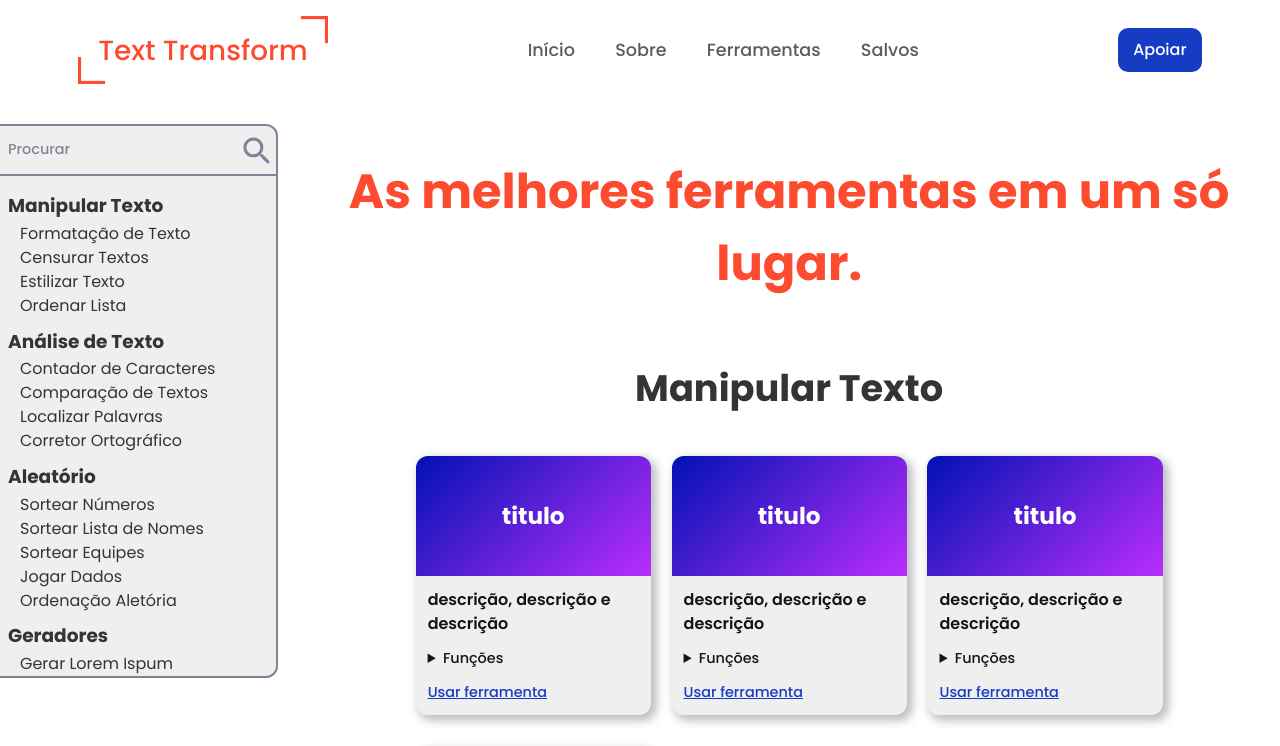
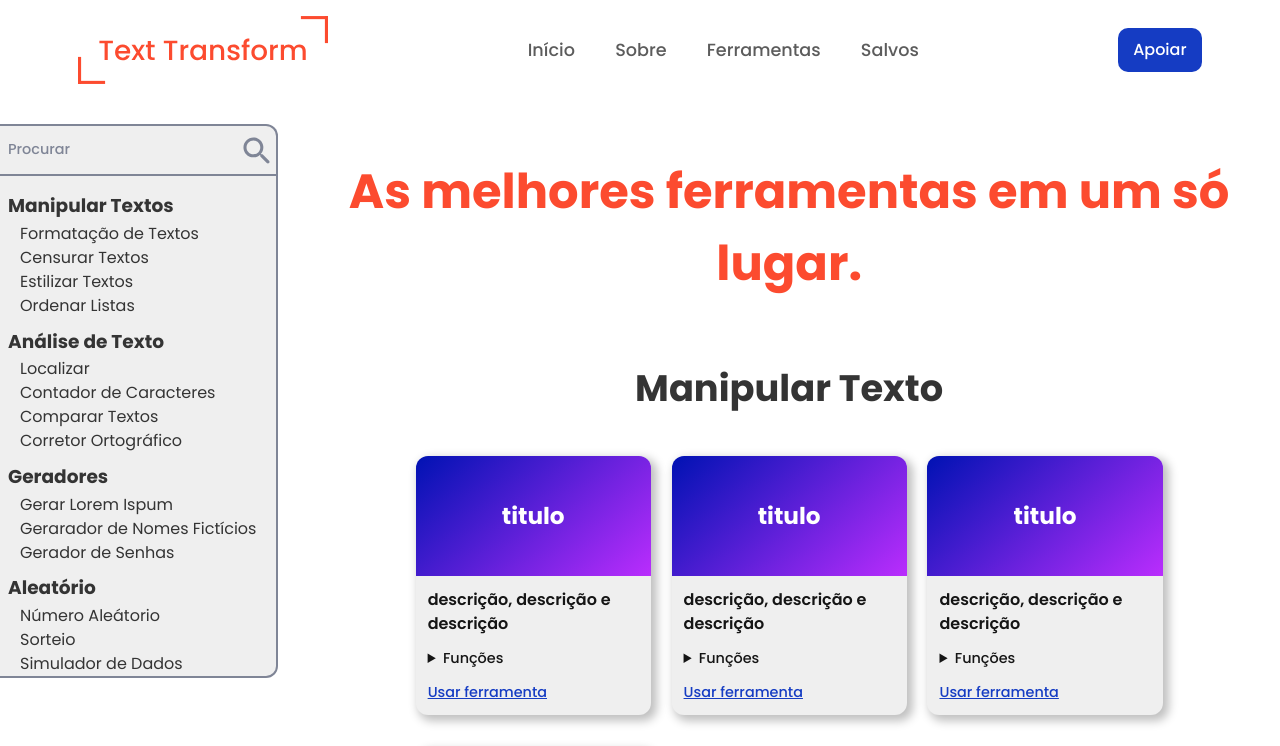
Before and after one commit to CauaRodrigues/text-transform, a Next.js app: page /ferramentas in a window 1280 px wide. Shown: the top 746 px of the page. Built offline with nearby package versions, Linux system fonts and the light colour scheme.

Commit message:
feat(user): lista dinâmica dentro de anside bar

```diff
--- a/src/components/AsideTools/index.tsx
+++ b/src/components/AsideTools/index.tsx
@@ -1,19 +1,38 @@
 "use client";
+
+import { useState, useEffect, Fragment } from "react";
+import Image from "next/image";
+import Link from "next/link";
 
 import SearchIcon from "@/assets/icons/utils/magnify-gray.svg";
 import FetchToolsService from "@/services/FetchTools";
-import Image from "next/image";
-import Link from "next/link";
 
 import "./styles.scss";
 
 const srv = new FetchToolsService();
 
+interface ToolsListType {
+  id: number;
+  name: string;
+  list: {
+    id: number;
+    urlName: string;
+    title: string;
+    description: string;
+  }[];
+}
+
 export default function AsideTools() {
-  const sla = async () => {
-    const toolsName = await srv.listNamesAndCategories();
-    console.log(toolsName.data);
+  const [toolsList, setToolsList] = useState<ToolsListType[]>([]);
+
+  const loadTools = async () => {
+    const data = await srv.listNamesAndCategories();
+    setToolsList(data.tools.categories);
   };
+
+  useEffect(() => {
+    loadTools();
+  }, []);
 
   return (
     <aside className="menu__list--tools">
@@ -24,105 +43,32 @@ export default function AsideTools() {
           placeholder="Procurar"
           type="text"
         />
-        <button onClick={sla}>
+        <button>
           <Image alt="pesquisar" height={27.02} src={SearchIcon} width={27} />
         </button>
       </header>
 
       <section>
-        <div className="box__category--tools">
-          <h3>Manipular Texto</h3>
-          <ul>
-            <li>
-              <Link href={`/ferramentas/${"tool"}`}>Formatação de Texto</Link>
-            </li>
-            <li>
-              <Link href={`/ferramentas/${"tool"}`}>Censurar Textos</Link>
-            </li>
-            <li>
-              <Link href={`/ferramentas/${"tool"}`}>Estilizar Texto</Link>
-            </li>
-            <li>
-              <Link href={`/ferramentas/${"tool"}`}>Ordenar Lista</Link>
-            </li>
-          </ul>
-        </div>
-
-        <div className="box__category--tools">
-          <h3>Análise de Texto</h3>
-          <ul>
-            <li>
-              <Link href={`/ferramentas/${"tool"}`}>
-                Contador de Caracteres
-              </Link>
-            </li>
-            <li>
-              <Link href={`/ferramentas/${"tool"}`}>Comparação de Textos</Link>
-            </li>
-            <li>
-              <Link href={`/ferramentas/${"tool"}`}>Localizar Palavras</Link>
-            </li>
-            <li>
-              <Link href={`/ferramentas/${"tool"}`}>Corretor Ortográfico</Link>
-            </li>
-          </ul>
-        </div>
-
-        <div className="box__category--tools">
-          <h3>Aleatório</h3>
-          <ul>
-            <li>
-              <Link href={`/ferramentas/${"tool"}`}>Sortear Números</Link>
-            </li>
-            <li>
-              <Link href={`/ferramentas/${"tool"}`}>
-                Sortear Lista de Nomes
-              </Link>
-            </li>
-            <li>
-              <Link href={`/ferramentas/${"tool"}`}>Sortear Equipes</Link>
-            </li>
-            <li>
-              <Link href={`/ferramentas/${"tool"}`}>Jogar Dados</Link>
-            </li>
-            <li>
-              <Link href={`/ferramentas/${"tool"}`}>Ordenação Aletória</Link>
-            </li>
-          </ul>
-        </div>
-
-        <div className="box__category--tools">
-          <h3>Geradores</h3>
-          <ul>
-            <li>
-              <Link href={`/ferramentas/${"tool"}`}>Gerar Lorem Ispum</Link>
-            </li>
-            <li>
-              <Link href={`/ferramentas/${"tool"}`}>Gerar Nomes</Link>
-            </li>
-            <li>
-              <Link href={`/ferramentas/${"tool"}`}>Gerar Senhas</Link>
-            </li>
-          </ul>
-        </div>
-
-        <div className="box__category--tools">
-          <h3>Criptografia e Codificação</h3>
-          <ul>
-            <li>
-              <Link href={`/ferramentas/${"tool"}`}>Código Morse</Link>
-            </li>
-            <li>
-              <Link href={`/ferramentas/${"tool"}`}>Código Binário</Link>
-            </li>
-            <li>
-              <Link href={`/ferramentas/${"tool"}`}>Código Hexadecimal</Link>
-            </li>
-            <li>
-              <Link href={`/ferramentas/${"tool"}`}>Criptografar Textos</Link>
-            </li>
-          </ul>
-        </div>
+        {toolsList
+          ? toolsList.map((category) => {
+              return (
+                <Fragment key={category.id}>
+                  <div className="box__category--tools">
+                    <h3>{category.name}</h3>
+                    <ul>
+                      {category.list.map((tool) => (
+                        <li key={tool.id}>
+                          <Link href={`/ferramentas/${tool.urlName}`}>
+                            {tool.title}
+                          </Link>
+                        </li>
+                      ))}
+                    </ul>
+                  </div>
+                </Fragment>
+              );
+            })
+          : null}
       </section>
     </aside>
   );
```
